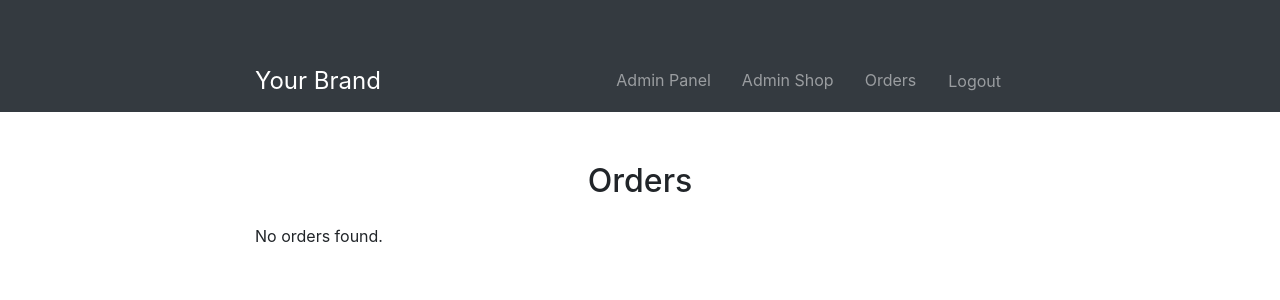
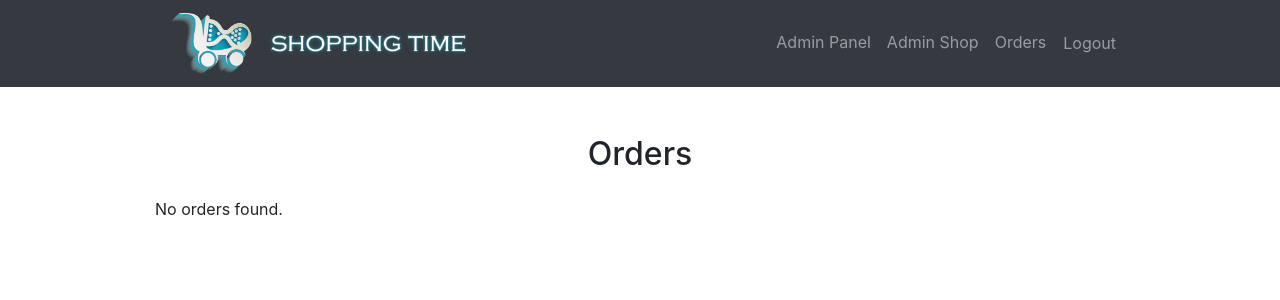
Before and after one commit to cagatav/Ceng434-ShoppingProject, a PHP site: page /AdminOrders.php in a window 1280 px wide. Shown: the top 300 px of the page. Run offline with PHP 8.4, Linux system fonts and the light colour scheme; data that the repository does not hold is empty.

Commit message:
admin ui updates

```diff
--- a/ShoppingProject/AdminOrders.php
+++ b/ShoppingProject/AdminOrders.php
@@ -29,12 +29,8 @@ if (isset($_POST['logout'])) {
         .navbar-brand {
             font-size: 24px;
         }
-        .navbar .nav-item {
-            margin-right: 15px;
-        }
         .container {
-            max-width: 800px;
-            margin-top: 50px;
+            max-width: 1000px;
         }
         .order-card {
             border: 1px solid #ccc;
@@ -53,9 +49,11 @@ if (isset($_POST['logout'])) {
 <body>
 <nav class="navbar navbar-expand-lg navbar-dark bg-dark">
         <div class="container">
-            <a class="navbar-brand" href="#">Your Brand</a>
+            <a href="Home.php" class="navbar-brand animation">
+                <img src="logo/shopingtime.png" class="ml-3" width="300">
+            </a>
             <button class="navbar-toggler" type="button" data-toggle="collapse" data-target="#navbarNav" aria-controls="navbarNav" aria-expanded="false" aria-label="Toggle navigation">
-                <span class="navbar-toggler-icon"></span>
+            <span class="navbar-toggler-icon"></span>
             </button>
             <div class="collapse navbar-collapse" id="navbarNav">
                 <ul class="navbar-nav ml-auto">
@@ -78,7 +76,7 @@ if (isset($_POST['logout'])) {
         </div>
     </nav>
     <div class="container">
-        <h2 class="text-center mb-4">Orders</h2>
+        <h2 class="text-center mb-4 mt-5">Orders</h2>
 
         <?php if ($orders->num_rows > 0): ?>
             <?php while ($order = $orders->fetch_assoc()): ?>
```
Also changed, not shown: ShoppingProject/AdminPanel.php (+5 -7 lines), ShoppingProject/AdminShop.php (+6 -8 lines).
